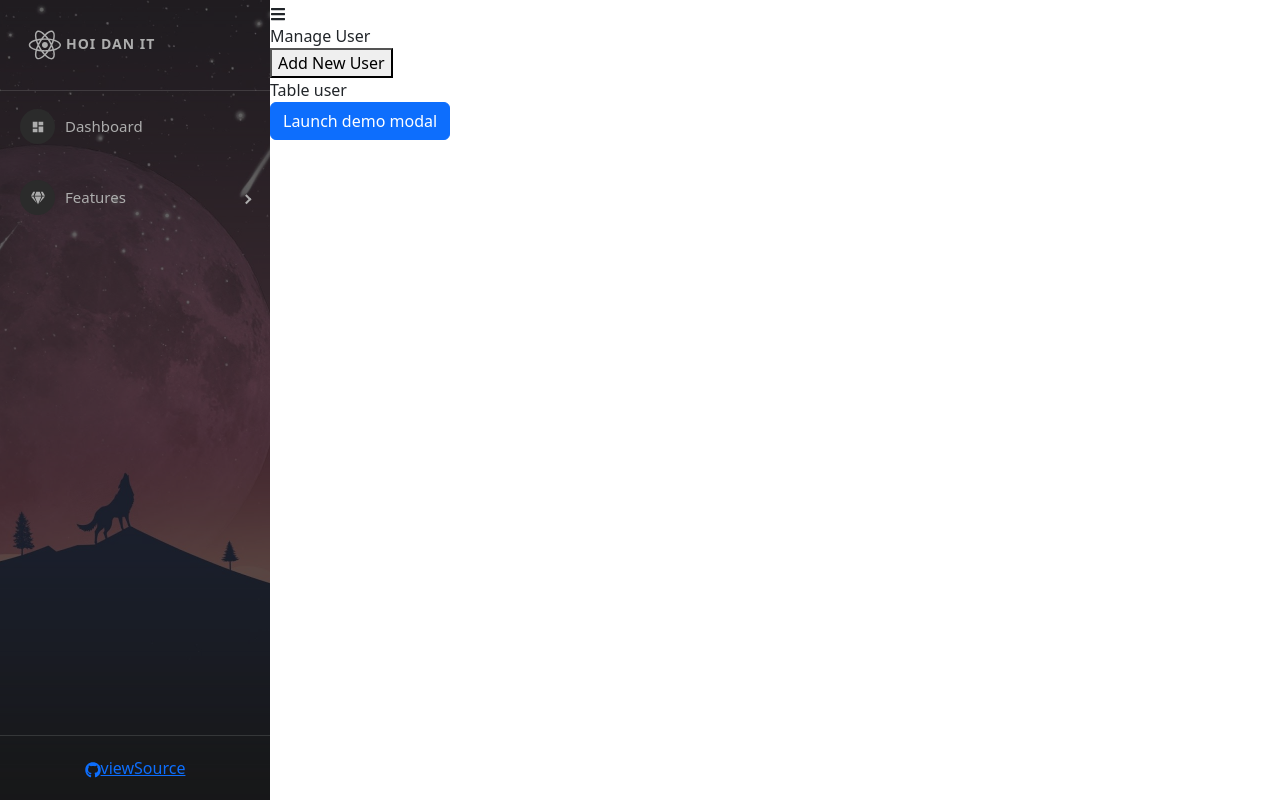
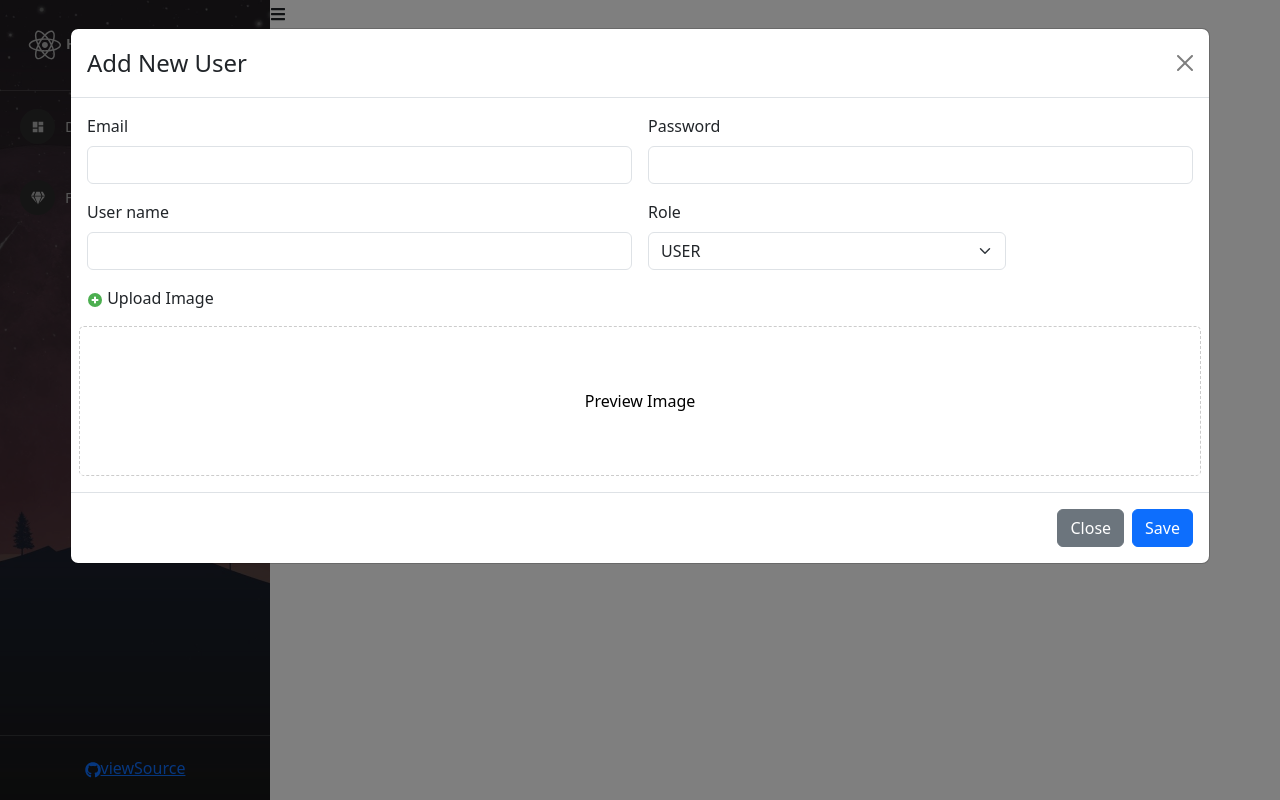
Before and after one commit to NhatHM4/reactjsBai1, a React (Create React App) app: page /admins/manage-users in a window 1280 px wide. Both pictures are taken after a click on the button "Add New User". Built offline with nearby package versions, Linux system fonts and the light colour scheme.

Commit message:
create user

```diff
--- a/src/components/Admin/Content/ManageUser.js
+++ b/src/components/Admin/Content/ManageUser.js
@@ -1,18 +1,22 @@
 import ModalCreateUser from "./ModalCreateUser";
 import anh from "../../../assets/bg2.jpg"
+import { FcPlus } from "react-icons/fc";
+import React, { useState } from "react";
 
 const ManageUser = (props) => {
+
+    const [show,setShow] = useState(false)
   return (
     <div className="manage-user-container">
       <div className="title">Manage User</div>
       <div className="users-content">
         <div>
-          <button>Add New User</button>
+          <button className="btn btn-primary" onClick={() =>{setShow(true)}}><FcPlus/>Add New User</button>
         </div>
         <div>
           Table user
         </div>
-        <ModalCreateUser/>
+        <ModalCreateUser show={show} setShow = {setShow}/>
       </div>
     </div>
   );
--- a/src/components/Admin/Content/ModalCreateUser.js
+++ b/src/components/Admin/Content/ModalCreateUser.js
@@ -1,11 +1,11 @@
-import React, { useState } from "react";
+import React, { useState, useEffect } from "react";
 import Button from "react-bootstrap/Button";
 import Modal from "react-bootstrap/Modal";
 import { FcPlus } from "react-icons/fc";
+import axios from "axios";
 
-const ModalCreateUser = () => {
-  const [show, setShow] = useState(false);
-
+const ModalCreateUser = (props) => {
+  const { show, setShow } = props;
   const handleClose = () => setShow(false);
   const handleShow = () => setShow(true);
 
@@ -17,19 +17,50 @@ const ModalCreateUser = () => {
   const [previewImage, setPreviewImage] = useState("");
 
   const handleUploadImage = (event) => {
-    if (event.target && event.target.files && event.target.files[0]){
-        setPreviewImage(URL.createObjectURL(event.target.files[0]));
-        setImage(URL.createObjectURL(event.target.files[0]))
+    if (event.target && event.target.files && event.target.files[0]) {
+      setPreviewImage(URL.createObjectURL(event.target.files[0]));
+      setImage(URL.createObjectURL(event.target.files[0]));
     } else {
-        setPreviewImage(null);
+      setPreviewImage(null);
     }
+  };
 
+  const handleSubmit = async () => {
+    let data = {
+      email: email,
+      password: password,
+      username: userName,
+      role: role,
+      image: image,
+      createAt: new Date().toLocaleString(),
+    };
+    console.log(data);
+    let res = await axios
+      .post("https://63b28a190d51f5b2972b9419.mockapi.io/Partincipant", data)
+      .then(function (response) {
+        console.log(response);
+      })
+      .catch(function (error) {
+        console.log(error);
+      });
+    console.log(res);
+
+    // const form = new FormData();
+    // form.append("email", email);
+    // form.append("password", password);
+    // form.append("username", userName);
+    // form.append("role", role);
+    // form.append("image", image);
+    // form.append("createAt", new Date().toLocaleString());
+
+    // axios.post("https://63b28a190d51f5b2972b9419.mockapi.io/Partincipant", form);
   };
+
   return (
     <>
-      <Button variant="primary" onClick={handleShow}>
+      {/* <Button variant="primary" onClick={handleShow}>
         Launch demo modal
-      </Button>
+      </Button> */}
 
       <Modal show={show} onHide={handleClose} size="xl" backdrop="static">
         <Modal.Header closeButton>
@@ -67,6 +98,7 @@ const ModalCreateUser = () => {
             <div className="col-md-4">
               <label className="form-label">Role</label>
               <select
+                value={role}
                 className="form-select"
                 onChange={(event) => setRole(event.target.value)}
               >
@@ -100,7 +132,7 @@ const ModalCreateUser = () => {
           <Button variant="secondary" onClick={handleClose}>
             Close
           </Button>
-          <Button variant="primary" onClick={handleClose}>
+          <Button variant="primary" onClick={handleSubmit}>
             Save
           </Button>
         </Modal.Footer>
```
